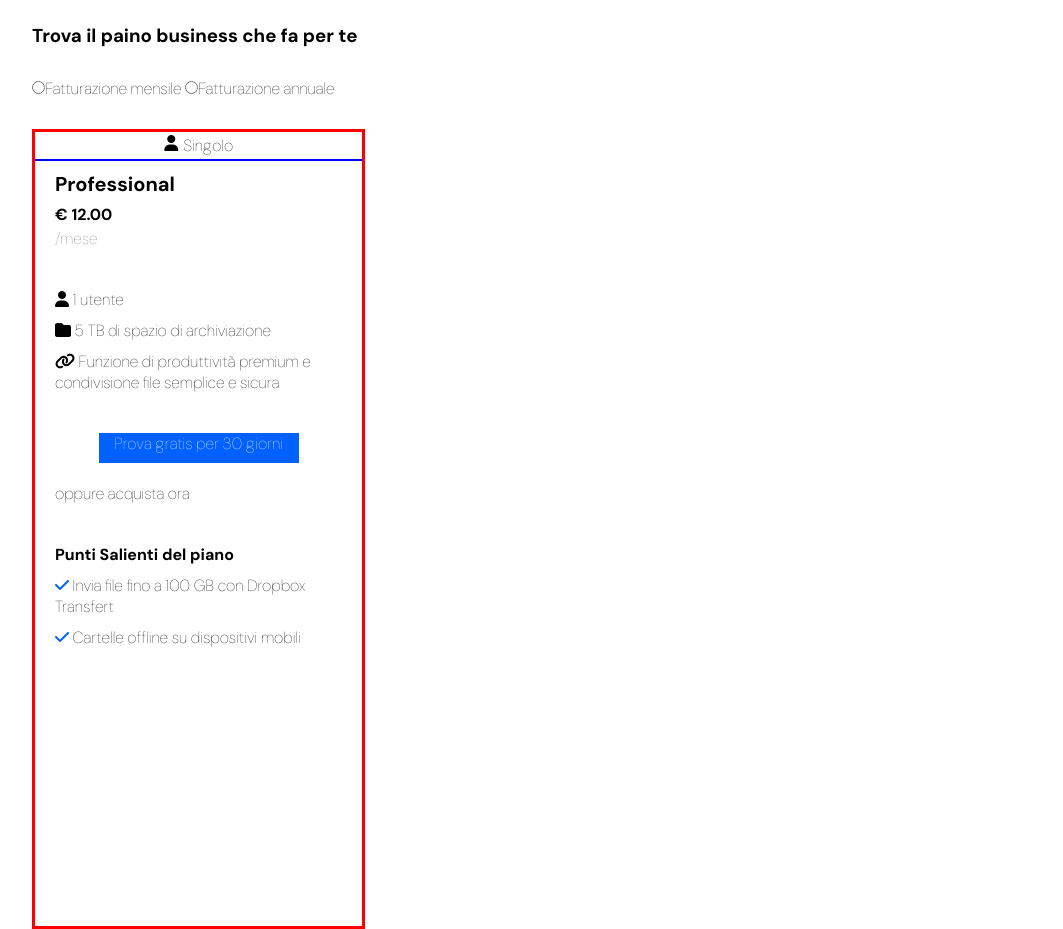
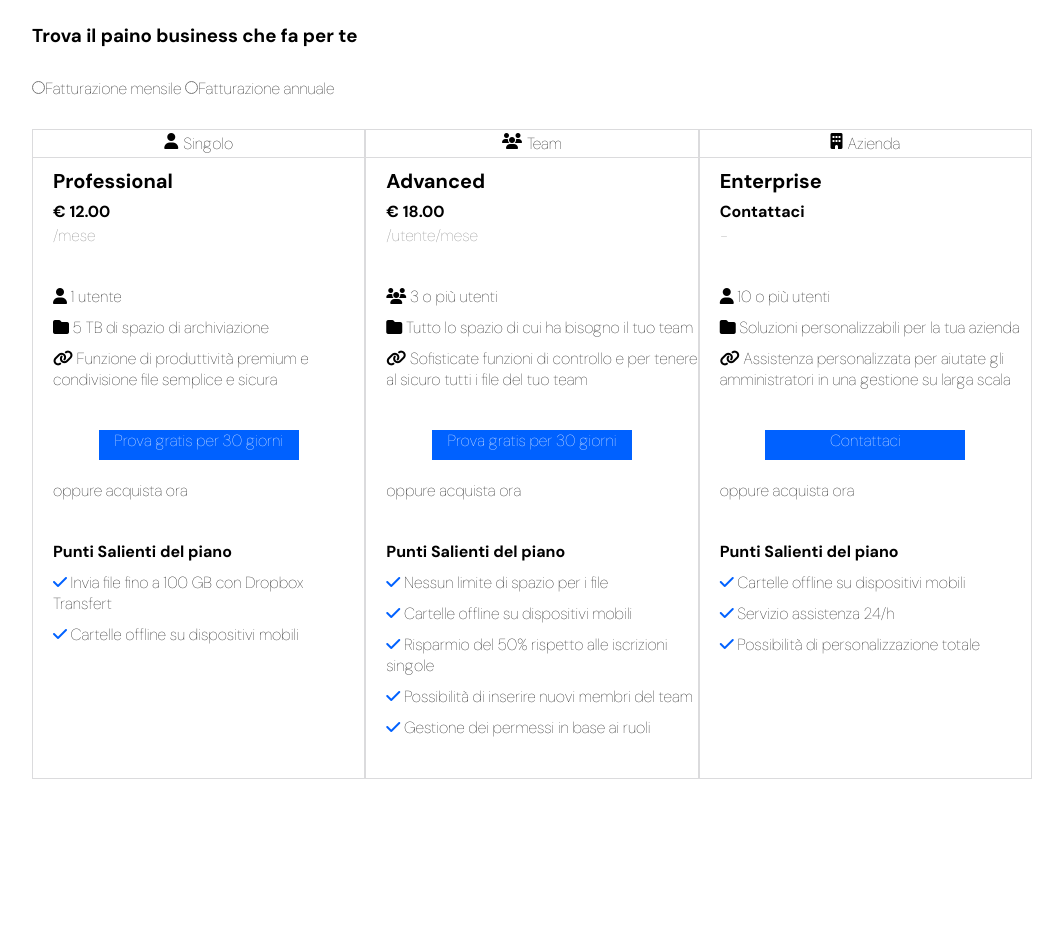
Before and after one commit to DamianoLunardo/htmlcss-dropbox, a plain HTML site: page index.html in a window 1280 px wide. Shown: the part 820-1749 px from the top of the page, without its empty margins (108-1171 px from the left). After the commit the page ends 1599 px from the top, so only its background shows below. Drawn offline with Linux system fonts and the light colour scheme; a web font is replaced by a local one.

Commit message:
ADD 3 card description section1

```diff
--- a/index.html
+++ b/index.html
@@ -72,6 +72,8 @@
                 </div>
             </div>
         </div>
+
+
         <div class="row">
             <div class="col-4a">
                 <span class="top-section"><i class="fa-solid fa-user"></i> Singolo</span>
@@ -101,10 +103,76 @@
                     </ul>
                 </div>
             </div>
+
+<!-- Section 1 card 2 -->
+<div class="col-4a">
+    <span class="top-section"> <i class="fa-solid fa-users"></i> Team</span>
+    <div>
+        <ul class="list1">
+            <li class="element-padding1">Advanced</li>
+            <li class="element-padding2"><strong>&euro; 18.00</strong></li>
+            <li class="element-padding3">/utente/mese</li>
+        </ul>
+    </div>
+    <div>
+        <ul class="list2">
+            <li><i class="fa-solid fa-users"></i> 3 o più utenti</li>
+            <li class="element1"><i class="fa-solid fa-folder"></i> Tutto lo spazio di cui ha bisogno il tuo team</li>
+            <li class="element1"><i class="fa-solid fa-link"></i> Sofisticate funzioni di controllo e per tenere al sicuro tutti i file del tuo team</li>
+        </ul>
+    </div>
+    <div class="try"><span class="box">Prova gratis per 30 giorni</span></div>
+    <div class="buy-now">
+    oppure <a href="#">acquista ora</a>
+    </div>
+    <div>
+        <ul class="list3">
+            <li class="bold"><strong>Punti Salienti del piano</strong> </li>
+            <li class="element2"> <i class="fa-solid fa-check" style="color: #0061FF;"></i> Nessun limite di spazio per i file</li>
+            <li class="element2"> <i class="fa-solid fa-check" style="color: #0061FF;"></i> Cartelle offline su dispositivi mobili</li>
+            <li class="element2"> <i class="fa-solid fa-check" style="color: #0061FF;"></i> Risparmio del 50% rispetto alle iscrizioni singole</li>
+            <li class="element2"> <i class="fa-solid fa-check" style="color: #0061FF;"></i> Possibilità di inserire nuovi membri del team</li>
+            <li class="element2"> <i class="fa-solid fa-check" style="color: #0061FF;"></i> Gestione dei permessi in base ai ruoli</li>
+        </ul>
+    </div>
+</div>
+
+<!-- Section 1 card 3 -->
+<div class="col-4a">
+    <span class="top-section"> <i class="fa-solid fa-building"></i> Azienda</span>
+    <div>
+        <ul class="list1">
+            <li class="element-padding1">Enterprise</li>
+            <li class="element-padding2"><strong>Contattaci</strong></li>
+            <li class="element-padding3"> - </li>
+        </ul>
+    </div>
+    <div>
+        <ul class="list2">
+            <li><i class="fa-solid fa-user"></i> 10 o più utenti</li>
+            <li class="element1"><i class="fa-solid fa-folder"></i> Soluzioni personalizzabili per la tua azienda</li>
+            <li class="element1"><i class="fa-solid fa-link"></i> Assistenza personalizzata per aiutate gli amministratori in una gestione su larga scala</li>
+        </ul>
+    </div>
+    <div class="try"><span class="box">Contattaci</span></div>
+    <div class="buy-now">
+    oppure <a href="#">acquista ora</a>
+    </div>
+    <div>
+        <ul class="list3">
+            <li class="bold"><strong>Punti Salienti del piano</strong> </li>
+            <li class="element2"> <i class="fa-solid fa-check" style="color: #0061FF;"></i>  Cartelle offline su dispositivi mobili</li>
+            <li class="element2"> <i class="fa-solid fa-check" style="color: #0061FF;"></i> Servizio assistenza 24/h </li>
+            <li class="element2"> <i class="fa-solid fa-check" style="color: #0061FF;"></i> Possibilità di personalizzazione totale </li>
+        </ul>
+    </div>
+</div>
+
+
         </div>
 
 
-<!-- Section 1 card 2 -->
+
 
 
 
--- a/style.css
+++ b/style.css
@@ -134,9 +134,10 @@
 
 
 .col-4a {
+
 	flex-basis: calc((100% / 12) * 4);
-    border: solid red 3px;
-    height: 800px;
+    border: solid #DBDBDD 1px;
+    height: 650px;
 }
 
 .top-section {
@@ -144,7 +145,7 @@
     padding-bottom: 3px;
     display: flex;
     justify-content: center;
-    border-bottom: solid blue 2px;
+    border-bottom: solid #DBDBDD 1px;
     gap: 5px
 }
 
```
